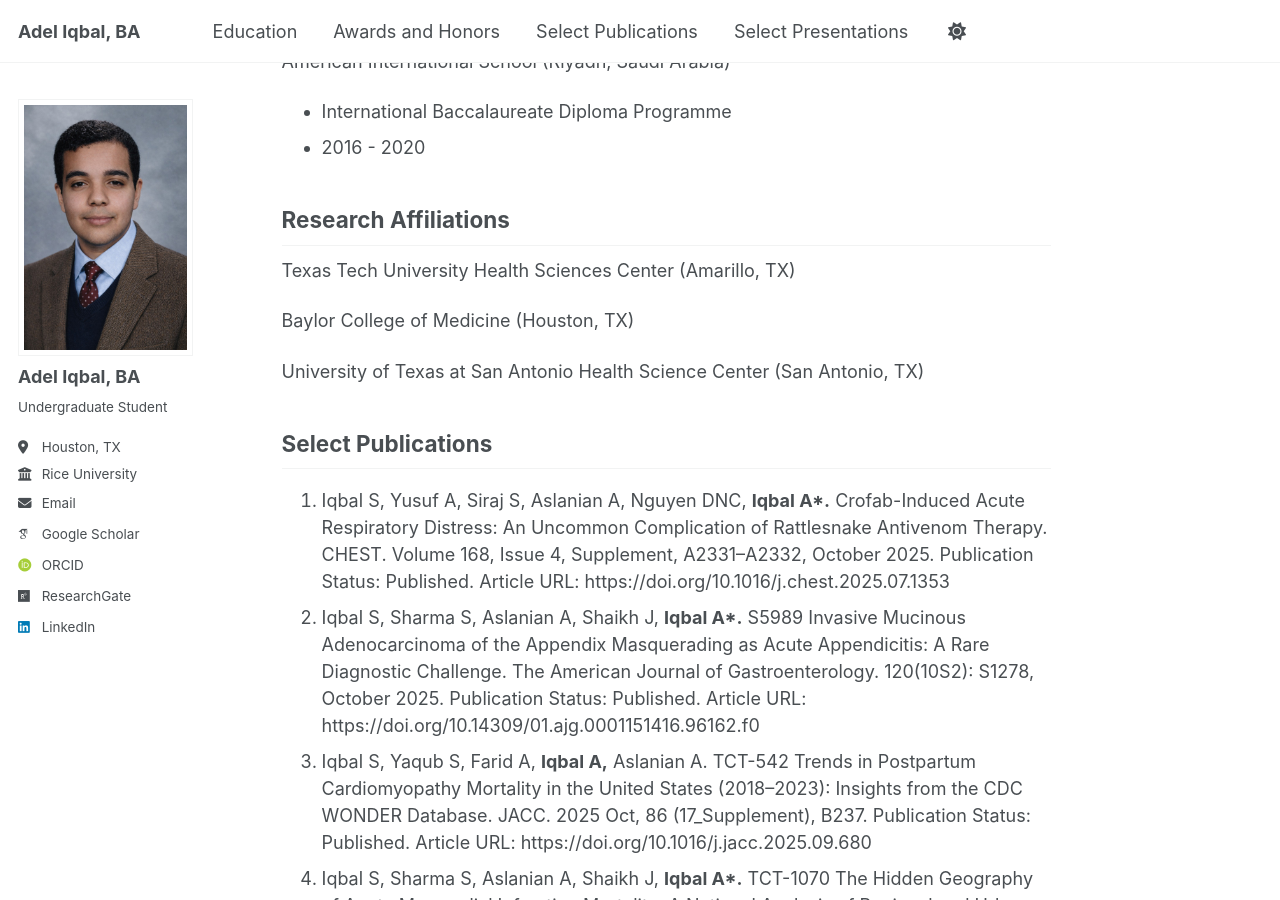
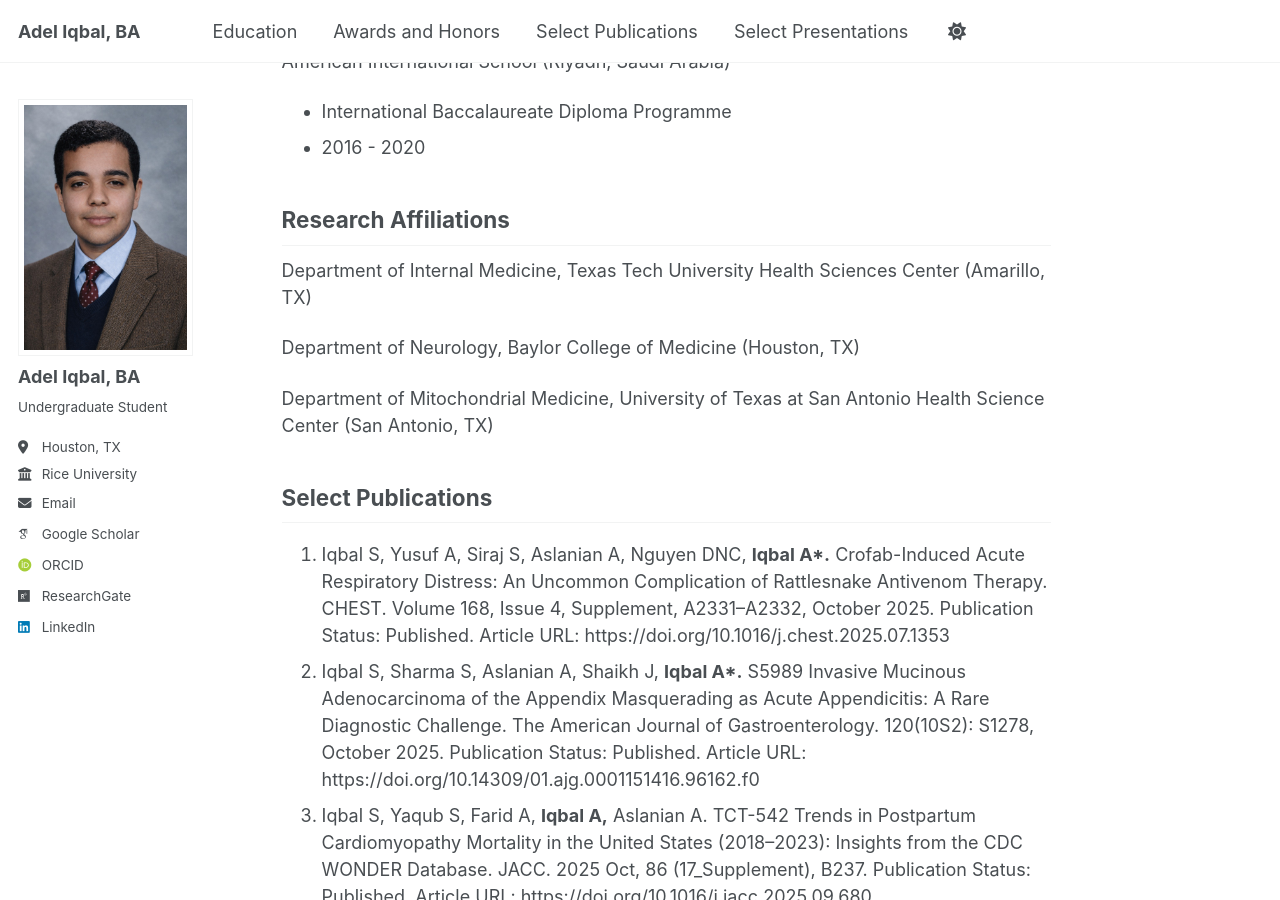
Before and after one commit to adel-iqbal/aiqbal, a Jekyll site: the page built from _pages/about.md, in a window 1280 px wide and 900 px high, scrolled down 374 px. Built offline with Jekyll 4.4.1, drawn with Linux system fonts in a browser that asks for light colours; some web fonts are replaced; a script bundle is joined from its source files by our own code; library files that are not in the unit come from our copies.

Commit message:
Update about.md

```diff
--- a/_pages/about.md
+++ b/_pages/about.md
@@ -25,11 +25,11 @@ Rice University (Houston, TX)
 Research Affiliations
 ------
 
-Texas Tech University Health Sciences Center (Amarillo, TX)
+Department of Internal Medicine, Texas Tech University Health Sciences Center (Amarillo, TX)
 
-Baylor College of Medicine (Houston, TX)
+Department of Neurology, Baylor College of Medicine (Houston, TX)
 
-University of Texas at San Antonio Health Science Center (San Antonio, TX)
+Department of Mitochondrial Medicine, University of Texas at San Antonio Health Science Center (San Antonio, TX)
 
 Select Publications
 ------
```
